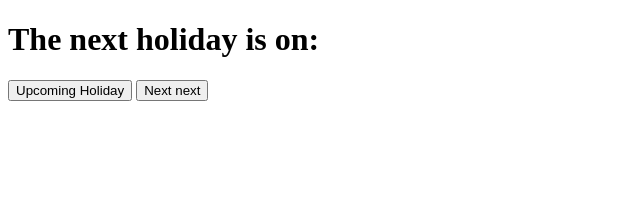
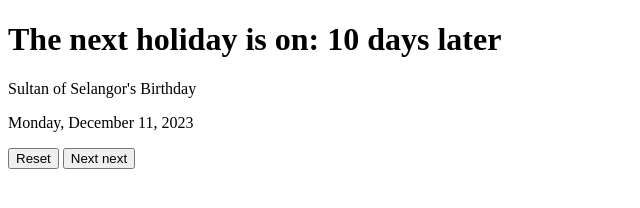
Before and after one commit to yumiloh/when-is-the-next-holiday, a website: page index.html in a window 1280 px wide. Shown: the whole page, without its empty margins (0-640 px from the left). Drawn offline with Linux system fonts and the light colour scheme.

Commit message:
add countdown

```diff
--- a/app.js
+++ b/app.js
@@ -1,4 +1,5 @@
 let index = 0;
+document.addEventListener("DOMContentLoaded", getHolidays());
 
 async function getHolidays(){
     const holidays = await fetch('holidays.json', { mode: 'no-cors'})
@@ -7,19 +8,19 @@ async function getHolidays(){
                             .catch(error => console.error("Error fetching data", error));
 
     const currentDate = new Date();
-    const nextHolidays = holidays.holidays.find(holiday => new Date(holiday.date) > currentDate);
-    console.log(nextHolidays);
+    const nextHoliday = holidays.holidays.find(holiday => new Date(holiday.date) > currentDate);
     let dateOptions = { weekday: 'long', year: 'numeric', month: 'long', day: 'numeric' };
 
     let mainContainer = document.getElementById('nextHolidayContainer');
     mainContainer.textContent = '';
     let holidayName = document.createElement('p');
     let holidayDate = document.createElement('p');
-    holidayName.textContent = nextHolidays.name;
-    holidayDate.textContent = new Date(nextHolidays.date).toLocaleDateString('en-US', dateOptions);
+    holidayName.textContent = nextHoliday.name;
+    holidayDate.textContent = new Date(nextHoliday.date).toLocaleDateString('en-US', dateOptions);
     mainContainer.appendChild(holidayName);
     mainContainer.appendChild(holidayDate);
     index = 0;
+    countdown(nextHoliday.date);
 }
 
 async function getSubsequentHoliday(){
@@ -39,4 +40,13 @@ async function getSubsequentHoliday(){
     holidayDate.textContent = new Date(nextHolidays[index].date).toLocaleDateString('en-US', dateOptions);
     mainContainer.appendChild(holidayName);
     mainContainer.appendChild(holidayDate);
+    countdown(nextHolidays[index].date);
 }
+
+function countdown(nextHolidayDate){
+    let currentDate = new Date();
+    let nextDate = new Date(nextHolidayDate);
+    const dayDifference = Math.ceil((nextDate.getTime() - currentDate.getTime()) / (1000*60*60*24));
+    let h1 = document.getElementById('h1');
+    h1.textContent = `The next holiday is on: ${dayDifference} days later`;
+}
--- a/index.html
+++ b/index.html
@@ -7,10 +7,10 @@
 </head>
 <body>
     <script src="app.js"></script>
-    <h1>The next holiday is on: </h1>
-    <button onclick="getHolidays()">Upcoming Holiday</button>
-    <button onclick="getSubsequentHoliday()">Next next</button>
+    <h1 id="h1">The next holiday is on: </h1>
     <div id="nextHolidayContainer">
     </div>
+    <button onclick="getHolidays()">Reset</button>
+    <button onclick="getSubsequentHoliday()">Next next</button>
 </body>
 </html>
```
